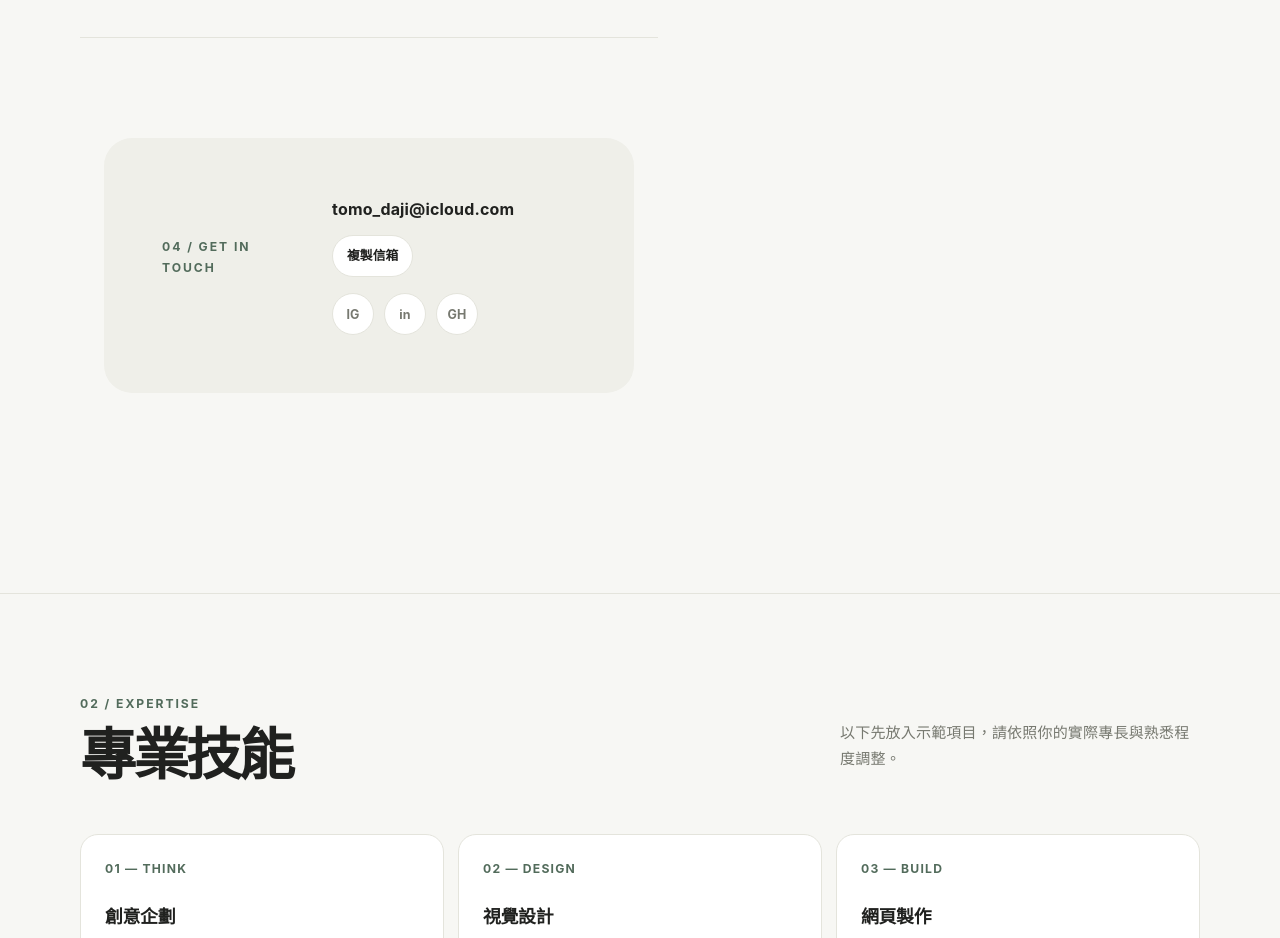
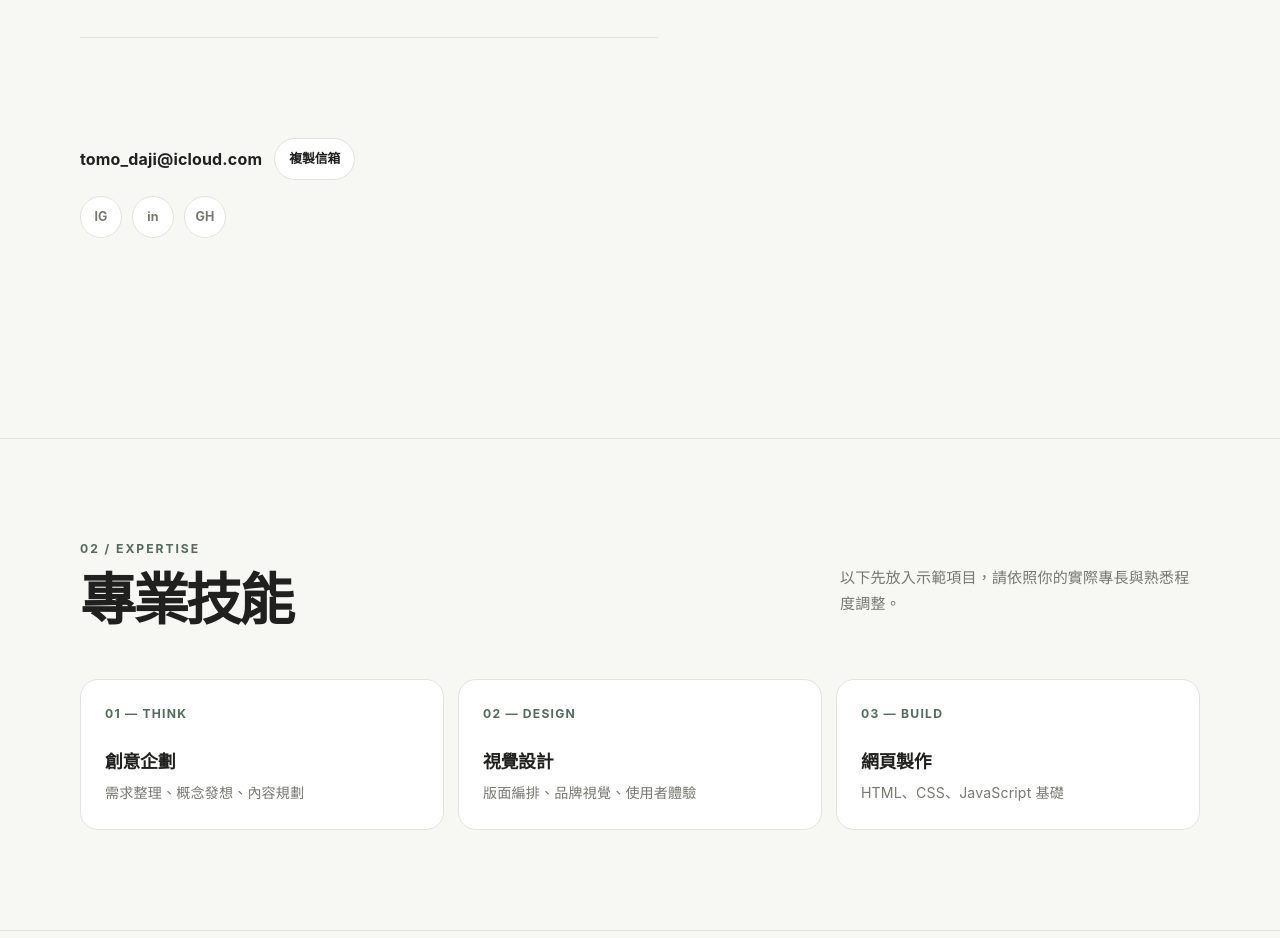
Before and after one commit to tomodaji777/homepage, a plain HTML site: page index.html in a window 1280 px wide. Shown: the part 1260-2198 px from the top of the page. Drawn offline with Linux system fonts and the light colour scheme.

Commit message:
Remove contact panel from index.html
Removed contact panel section from the contact area.

```diff
--- a/index.html
+++ b/index.html
@@ -228,9 +228,6 @@
             <div class="aside-label">合作邀請</div><div class="aside-value">歡迎交流想法與專案機會</div>
           </aside>
     <section id="contact">
-      <div class="container reveal">
-        <div class="contact-panel">
-          <div><div class="section-kicker">04 / Get in touch</div></p></div>
           <div class="contact-actions">
             <div class="email-row"><a href="mailto:tomo_daji@icloud.com" id="emailAddress">tomo_daji@icloud.com</a><button class="copy-button" id="copyEmail" type="button">複製信箱</button></div>
             <div class="socials" aria-label="社群連結">
```
